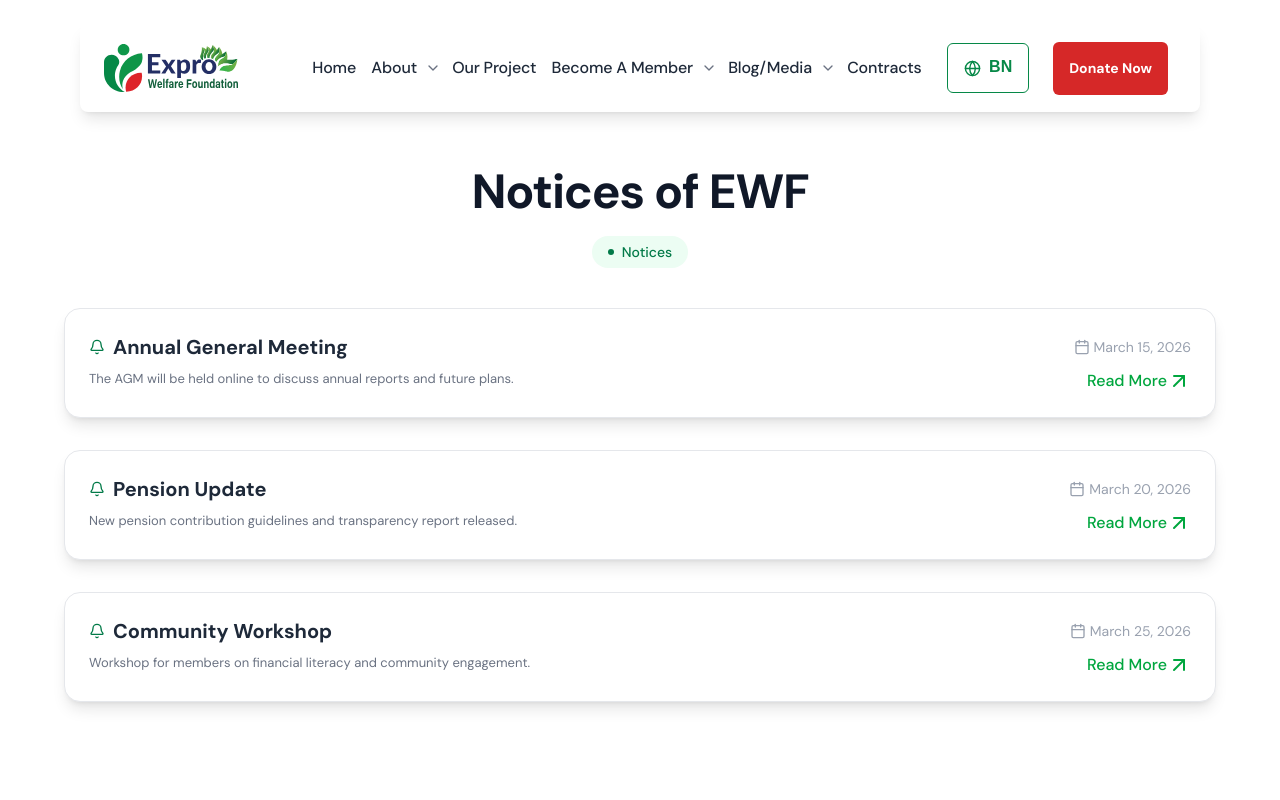
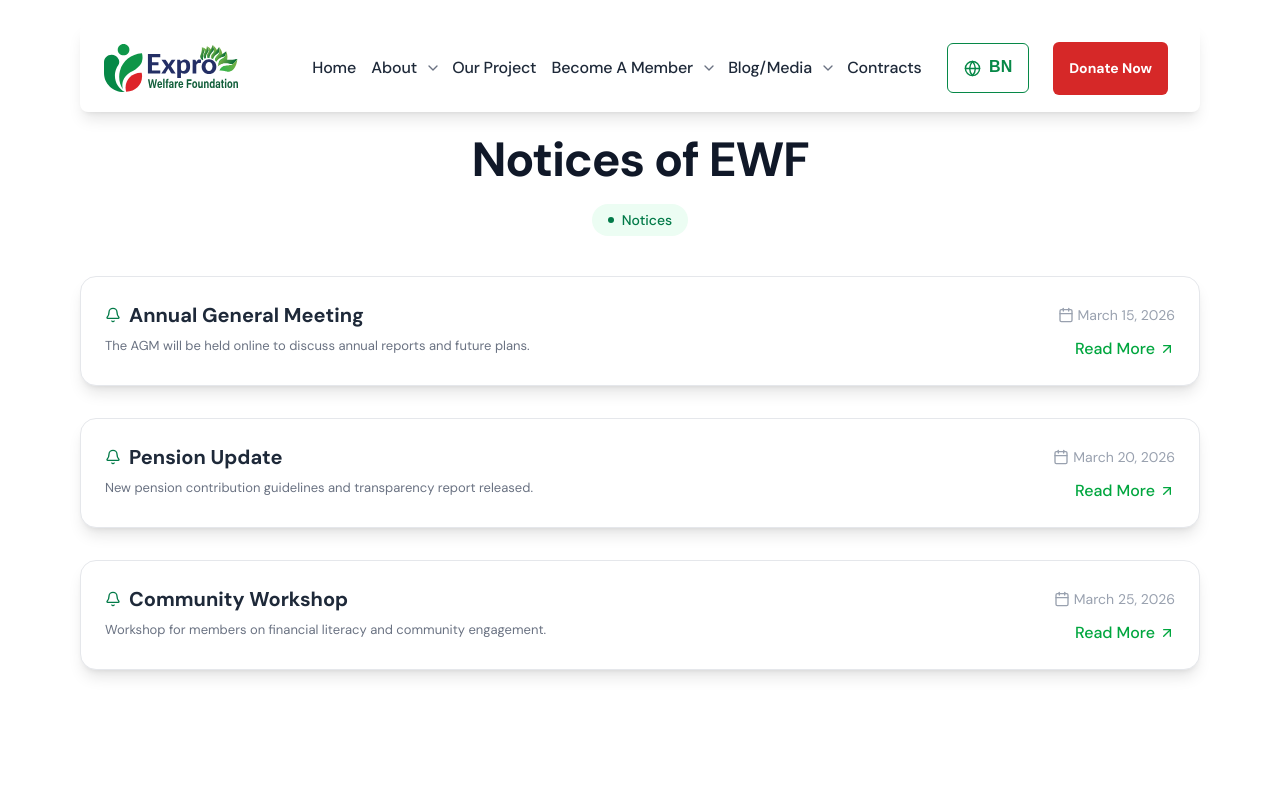
Before and after one commit to niduslab/Expro-Frontend, a Next.js app: page /blog/notices in a window 1280 px wide. Shown: the top 800 px of the page. Built offline with nearby package versions, Linux system fonts and the light colour scheme; a web font is replaced by a local one.

Commit message:
fixed responsiveness for blog

```diff
--- a/app/(public)/blog/calendar/page.tsx
+++ b/app/(public)/blog/calendar/page.tsx
@@ -6,7 +6,9 @@ const CalendarPage = () => {
   const [showPreview, setShowPreview] = useState(false);
 
   return (
-    <section className="text-black min-h-screen pt-32 pb-24 px-6">
+    <>
+      <div className="container mx-auto px-6 md:px-12 lg:px-20 ">
+        <section className="text-black min-h-screen pt-20 lg:pt-24 pb-12 ">
           {/* Header */}
           <div className="text-center mb-10 pt-10  flex flex-col items-center gap-5">
             <h2 className="font-dm-sans text-3xl md:text-5xl font-bold tracking-tight text-gray-900">
@@ -20,7 +22,7 @@ const CalendarPage = () => {
           </div>
 
           {/* Download Section */}
-      <div className="max-w-3xl mx-auto text-center bg-white shadow-lg rounded-2xl p-10 border border-gray-200">
+          <div className=" mx-auto text-center bg-white shadow-lg rounded-2xl p-10 border border-gray-200">
             <p className="font-dm-sans text-lg text-gray-600 mb-8">
               Please click below to preview or download the latest calendar.
             </p>
@@ -67,6 +69,8 @@ const CalendarPage = () => {
             </div>
           )}
         </section>
+      </div>
+    </>
   );
 };
 
--- a/app/(public)/blog/magazine/page.tsx
+++ b/app/(public)/blog/magazine/page.tsx
@@ -115,7 +115,9 @@ const MagazinePage = () => {
   ];
 
   return (
-    <section className="bg-white min-h-screen pt-32 pb-24 px-6">
+    <>
+      <div className="container mx-auto px-6 md:px-12 lg:px-20 ">
+        <section className="bg-white min-h-screen pt-20 lg:pt-24 pb-12 ">
           {/* HERO */}
 
           <div className="text-center mb-5 pt-10  flex flex-col items-center gap-2">
@@ -129,7 +131,7 @@ const MagazinePage = () => {
           </div>
 
           {/* FEATURED CARD */}
-      <div className="max-w-6xl font-dm-sans  mx-auto mb-24">
+          <div className=" font-dm-sans  mx-auto mb-24">
             <MagazineCard
               year="2026"
               title="Annual Edition"
@@ -139,7 +141,7 @@ const MagazinePage = () => {
           </div>
 
           {/* PREVIOUS EDITIONS */}
-      <div className="max-w-6xl mx-auto">
+          <div className=" mx-auto">
             <h2 className="font-dm-sans text-3xl font-bold text-center mb-14 text-gray-800">
               Previous Editions
             </h2>
@@ -151,6 +153,8 @@ const MagazinePage = () => {
             </div>
           </div>
         </section>
+      </div>
+    </>
   );
 };
 
--- a/app/(public)/blog/notices/page.tsx
+++ b/app/(public)/blog/notices/page.tsx
@@ -44,7 +44,10 @@ const NoticePage = () => {
   const [selectedNotice, setSelectedNotice] = useState<Notice | null>(null);
 
   return (
-    <section className="text-black min-h-screen pt-32 pb-24 px-6">
+    <>
+      <div className="container mx-auto px-6 md:px-12 lg:px-20 ">
+        {" "}
+        <section className="text-black min-h-screen pt-20 lg:pt-24 pb-12">
           {/* Header */}
           <div className="text-center mb-10 pt-10  flex flex-col items-center gap-5">
             <h2 className="font-dm-sans text-3xl md:text-5xl font-bold tracking-tight text-gray-900">
@@ -58,35 +61,42 @@ const NoticePage = () => {
           </div>
 
           {/* Notice List */}
-      <div className="max-w-6xl mx-auto space-y-8 ">
+          <div className="mx-auto space-y-6 sm:space-y-8">
             {sampleNotices.map((notice) => (
               <div
                 key={notice.id}
-            className="bg-white hover:bg-gray-100 p-6 rounded-2xl shadow-lg cursor-pointer border border-gray-200 hover:shadow-xl transition duration-300"
+                className="bg-white hover:bg-gray-100 p-4 sm:p-6 rounded-2xl shadow-lg cursor-pointer border border-gray-200 hover:shadow-xl transition duration-300"
                 onClick={() => setSelectedNotice(notice)}
               >
-            <div className="font-dm-sans flex justify-between items-center">
-              <h2 className="flex items-center gap-2 text-xl font-dm-sans  font-bold text-gray-800">
-                <Bell className="h-4 w-4 text-[#027A48]" /> {notice.title}
+                {/* Header */}
+                <div className="font-dm-sans flex flex-col sm:flex-row sm:justify-between sm:items-center gap-2">
+                  <h2 className="flex items-center gap-2 text-lg sm:text-xl font-bold text-gray-800">
+                    <Bell className="h-4 w-4 text-[#027A48]" />
+                    {notice.title}
                   </h2>
-              <span className="text-gray-400 text-sm flex items-center gap-1">
+
+                  <span className="text-gray-400 text-xs sm:text-sm flex items-center gap-1">
                     <Calendar className="h-4 w-4" />
                     {format(new Date(notice.date), "MMMM d, yyyy")}
                   </span>
                 </div>
-            <div className="flex w-full justify-between">
-              {" "}
-              <p className="text-gray-500 text-[13px] mt-2 ">
+
+                {/* Content */}
+                <div className="flex flex-col sm:flex-row sm:items-start sm:justify-between gap-2 mt-2">
+                  <p className="text-gray-500 text-sm sm:text-[13px] max-w-full sm:max-w-[80%]">
                     {notice.description}
                   </p>
-              <span className="font-dm-sans mt-2 flex items-center text-green-600 font-medium hover:text-green-700">
-                Read More <ArrowUpRight />
+
+                  <span className="font-dm-sans flex items-center text-green-600 font-medium hover:text-green-700 whitespace-nowrap">
+                    Read More <ArrowUpRight className="ml-1 h-4 w-4" />
                   </span>
                 </div>
               </div>
             ))}
           </div>
         </section>
+      </div>
+    </>
   );
 };
 
--- a/app/(public)/blog/page.tsx
+++ b/app/(public)/blog/page.tsx
@@ -16,11 +16,11 @@ export default function BlogPage() {
   return (
     <>
       <Hero />
-
-      <section className="bg-white py-24 px-6">
-        <div className="max-w-7xl mx-auto flex flex-col items-center gap-16">
+      <div className="container mx-auto px-6 md:px-12 lg:px-20 ">
+        <section className="bg-white py-24 ">
+          <div className=" mx-auto flex flex-col items-center gap-16">
             {/* Header */}
-          <div className="text-center max-w-2xl space-y-4">
+            <div className="text-center  space-y-4">
               <div className="inline-flex items-center justify-center px-4 py-1 bg-[#D8FFEB] rounded-md gap-2">
                 <span className="text-[#36F293] text-xl leading-none">•</span>
                 <span className="font-dm-sans text-sm font-medium text-[#030712]">
@@ -36,7 +36,7 @@ export default function BlogPage() {
 
             {/* Blog Grid */}
             <div
-            className="font-dm-sans grid grid-cols-1 md:grid-cols-2 lg:grid-cols-3 gap-6 w-full"
+              className="font-dm-sans grid grid-cols-1 md:grid-cols-2 lg:grid-cols-3 gap-6 "
               onClick={() => router.push("/blog/blogdetails")}
             >
               <BlogItem1 />
@@ -51,6 +51,7 @@ export default function BlogPage() {
             </div>
           </div>
         </section>
+      </div>
     </>
   );
 }
--- a/app/(public)/blog/video/page.tsx
+++ b/app/(public)/blog/video/page.tsx
@@ -25,7 +25,10 @@ const videoData = [
 
 const Videos = () => {
   return (
-    <section className="bg-white min-h-screen px-6 pt-32 md:px-16 py-20">
+    <>
+      <div className="container mx-auto px-6 md:px-12 lg:px-20 ">
+        {" "}
+        <section className="bg-white min-h-screen  pt-32  py-20">
           {/* Header */}
           <div className="text-center mb-10 pt-6 flex flex-col items-center gap-5">
             <h2 className="font-dm-sans text-3xl md:text-5xl font-bold tracking-tight text-gray-900">
@@ -70,6 +73,8 @@ const Videos = () => {
             ))}
           </div>
         </section>
+      </div>
+    </>
   );
 };
 
--- a/app/(public)/careers/page.tsx
+++ b/app/(public)/careers/page.tsx
@@ -46,7 +46,10 @@ const sampleJobs: Job[] = [
 
 const CareerPage = () => {
   return (
-    <section className="text-black min-h-screen pt-32 pb-24 px-6">
+    <>
+      {" "}
+      <div className="container mx-auto px-6 md:px-12 lg:px-20 ">
+        <section className="text-black min-h-screen  pt-20 lg:pt-24 pb-12">
           {/* Header */}
           <div className="text-center mb-10 pt-10  flex flex-col items-center gap-5">
             <h2 className="font-dm-sans text-3xl md:text-5xl font-bold tracking-tight text-gray-900">
@@ -59,7 +62,7 @@ const CareerPage = () => {
             </div>
           </div>
 
-      <div className="max-w-6xl mx-auto grid md:grid-cols-2 lg:grid-cols-2 gap-10">
+          <div className=" mx-auto grid md:grid-cols-2 lg:grid-cols-2 gap-10">
             {sampleJobs.map((job) => (
               <div
                 key={job.id}
@@ -67,7 +70,9 @@ const CareerPage = () => {
               >
                 <div className="font-dm-sans p-6 flex flex-col h-full">
                   {/* Job Title */}
-              <h2 className="text-xl font-bold text-gray-950">{job.title}</h2>
+                  <h2 className="text-xl font-bold text-gray-950">
+                    {job.title}
+                  </h2>
 
                   {/* Job Meta Info */}
                   <div className="flex flex-wrap items-center text-gray-400 text-sm mt-2 gap-4">
@@ -96,6 +101,8 @@ const CareerPage = () => {
             ))}
           </div>
         </section>
+      </div>
+    </>
   );
 };
 
```
Also changed, not shown: app/(public)/blog/blogdetails/page.tsx (+20 -18 lines). Lines whose indentation alone changed are shown as unchanged.
